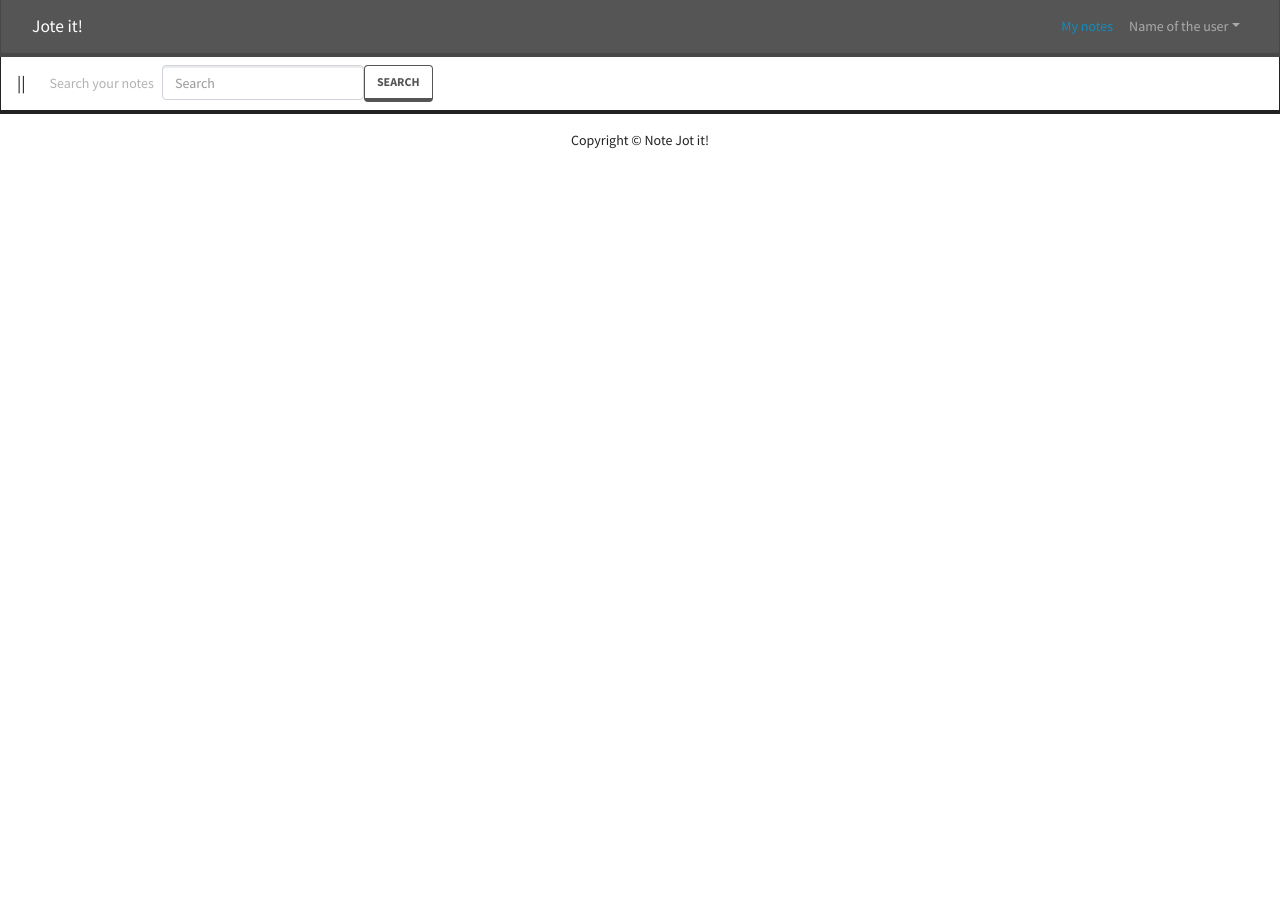
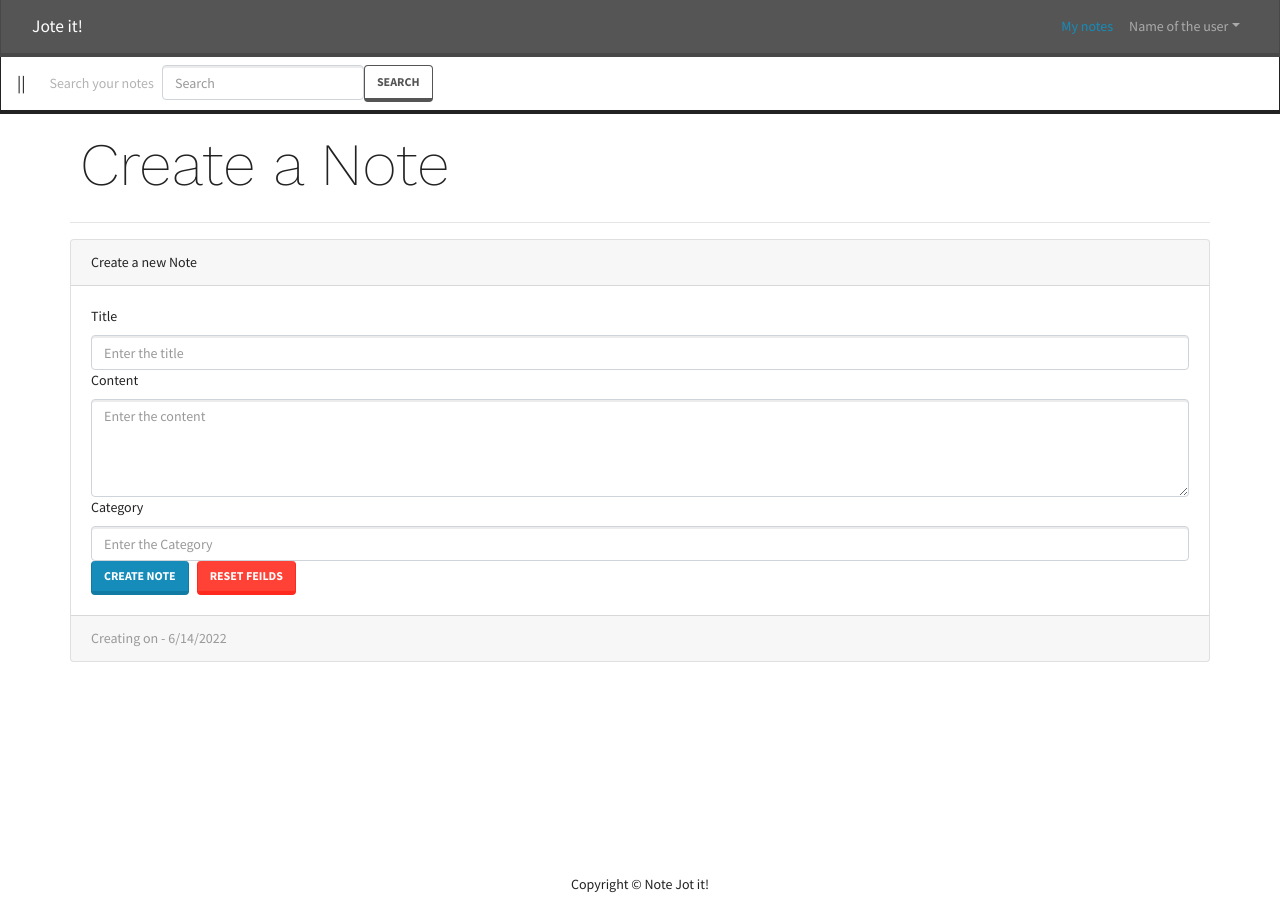
Before and after one commit to phoenix644/cs5610, a React (Create React App) app in the folder Assignment3/frontend/: page /createNote in a window 1280 px wide. Before the commit the page ends 800 px from the top, so only its background shows below. Built offline with nearby package versions, Linux system fonts and the light colour scheme.

Commit message:
Iteration3
Create notes.
react-markdown.

```diff
--- a/Assignment3/frontend/package.json
+++ b/Assignment3/frontend/package.json
@@ -11,6 +11,7 @@
     "react": "^18.1.0",
     "react-bootstrap": "^2.4.0",
     "react-dom": "^18.1.0",
+    "react-markdown": "^8.0.3",
     "react-redux": "^8.0.2",
     "react-router-dom": "^6.3.0",
     "react-scripts": "5.0.1",
--- a/Assignment3/frontend/src/App.js
+++ b/Assignment3/frontend/src/App.js
@@ -6,6 +6,7 @@ import { BrowserRouter, Route, Routes } from "react-router-dom";
 import MyNotes from "./screens/MyNotes/MyNotes";
 import RegisterScreen from "./screens/RegisterScreen/RegisterScreen";
 import LoginScreen from "./screens/LoginScreen/LoginScreen";
+import CreateNote from "./screens/CreateNote/CreateNote";
 
 const App = () => (
   <BrowserRouter>
@@ -15,6 +16,7 @@ const App = () => (
         <Route path="/" element={<LandingPage />} exact />
         <Route path="/login" element={<LoginScreen />} exact />
         <Route path="/register" element={<RegisterScreen />} exact />
+        <Route path="/createNote" element={<CreateNote />} exact />
         <Route path="/mynotes" element={<MyNotes />} />
         {/* <Route path="/mynotes" component={() => <MyNotes />} /> */}
       </Routes>
--- a/Assignment3/frontend/src/actions/notesActions.js
+++ b/Assignment3/frontend/src/actions/notesActions.js
@@ -47,3 +47,43 @@ export const listNotes = () => async (dispatch, getState) => {
     });
   }
 };
+
+export const createNoteAction =
+  (title, content, category) => async (dispatch, getState) => {
+    try {
+      dispatch({
+        type: NOTES_CREATE_REQUEST,
+      });
+
+      const {
+        userLogin: { userInfo },
+      } = getState();
+
+      const config = {
+        headers: {
+          "Content-Type": "application/json",
+          Authorization: `Bearer ${userInfo.token}`,
+        },
+      };
+
+      const { data } = await axios.post(
+        `/api/notes/create`,
+        { title, content, category },
+        config
+      );
+
+      dispatch({
+        type: NOTES_CREATE_SUCCESS,
+        payload: data,
+      });
+    } catch (error) {
+      const message =
+        error.response && error.response.data.message
+          ? error.response.data.message
+          : error.message;
+      dispatch({
+        type: NOTES_CREATE_FAIL,
+        payload: message,
+      });
+    }
+  };
--- a/Assignment3/frontend/src/reducers/notesReducers.js
+++ b/Assignment3/frontend/src/reducers/notesReducers.js
@@ -26,3 +26,17 @@ export const noteListReducer = (state = { notes: [] }, action) => {
       return state;
   }
 };
+
+export const noteCreateReducer = (state = {}, action) => {
+  switch (action.type) {
+    case NOTES_CREATE_REQUEST:
+      return { loading: true };
+    case NOTES_CREATE_SUCCESS:
+      return { loading: false, success: true };
+    case NOTES_CREATE_FAIL:
+      return { loading: false, error: action.payload };
+
+    default:
+      return state;
+  }
+};
--- /dev/null
+++ b/Assignment3/frontend/src/screens/CreateNote/CreateNote.js
@@ -0,0 +1,105 @@
+import React, { useEffect, useState } from "react";
+import MainScreen from "../../components/MainScreen";
+import { Button, Card, Form } from "react-bootstrap";
+import { useDispatch, useSelector } from "react-redux";
+import { createNoteAction } from "../../actions/notesActions";
+import Loading from "../../components/Loading";
+import ErrorMessage from "../../components/ErrorMessage";
+import ReactMarkdown from "react-markdown";
+import { useNavigate } from "react-router-dom";
+
+function CreateNote({ history }) {
+  const [title, setTitle] = useState("");
+  const [content, setContent] = useState("");
+  const [category, setCategory] = useState("");
+
+  //using dispatch hook and node selector hook.
+  const dispatch = useDispatch();
+  const navigate = useNavigate();
+
+  const noteCreate = useSelector((state) => state.noteCreate);
+  const { loading, error, note } = noteCreate;
+
+  console.log(note);
+
+  const resetHandler = () => {
+    setTitle("");
+    setCategory("");
+    setContent("");
+  };
+
+  const submitHandler = (e) => {
+    e.preventDefault();
+    if (!title || !content || !category) return;
+    dispatch(createNoteAction(title, content, category));
+
+    resetHandler(); // reset all of the field again and back to the main page .
+    navigate("/mynotes");
+  };
+
+  useEffect(() => {}, []);
+
+  return (
+    <MainScreen title="Create a Note">
+      <Card>
+        <Card.Header>Create a new Note</Card.Header>
+        <Card.Body>
+          <Form onSubmit={submitHandler}>
+            {error && <ErrorMessage variant="danger">{error}</ErrorMessage>}
+            <Form.Group controlId="title">
+              <Form.Label>Title</Form.Label>
+              <Form.Control
+                type="text"
+                value={title}
+                placeholder="Enter the title"
+                onChange={(e) => setTitle(e.target.value)}
+              />
+            </Form.Group>
+
+            <Form.Group controlId="content">
+              <Form.Label>Content</Form.Label>
+              <Form.Control
+                as="textarea"
+                value={content}
+                placeholder="Enter the content"
+                rows={4}
+                onChange={(e) => setContent(e.target.value)}
+              />
+            </Form.Group>
+            {content && (
+              <Card>
+                <Card.Header>Note Preview</Card.Header>
+                <Card.Body>
+                  <ReactMarkdown>{content}</ReactMarkdown>
+                </Card.Body>
+              </Card>
+            )}
+
+            <Form.Group controlId="content">
+              <Form.Label>Category</Form.Label>
+              <Form.Control
+                type="content"
+                value={category}
+                placeholder="Enter the Category"
+                onChange={(e) => setCategory(e.target.value)}
+              />
+            </Form.Group>
+            {loading && <Loading size={50} />}
+            <Button type="submit" variant="primary">
+              Create Note
+            </Button>
+            <Button className="mx-2" onClick={resetHandler} variant="danger">
+              Reset Feilds
+            </Button>
+          </Form>
+        </Card.Body>
+
+        <Card.Footer className="text-muted">
+          Creating on - {new Date().toLocaleDateString()}
+        </Card.Footer>
+      </Card>
+    </MainScreen>
+  );
+}
+
+export default CreateNote;
--- a/Assignment3/frontend/src/screens/MyNotes/MyNotes.js
+++ b/Assignment3/frontend/src/screens/MyNotes/MyNotes.js
@@ -1,12 +1,14 @@
 import React, { useEffect, useState } from "react";
 import { Badge, Button, Card, Accordion } from "react-bootstrap";
 import { useAccordionButton } from "react-bootstrap/AccordionButton";
-import { Link } from "react-router-dom";
+import { Link, useNavigate } from "react-router-dom";
 import MainScreen from "../../components/MainScreen";
 
 import axios from "axios";
 import { useDispatch, useSelector } from "react-redux";
 import { listNotes } from "../../actions/notesActions";
+import Loading from "../../components/Loading";
+import ErrorMessage from "../../components/ErrorMessage";
 
 function CustomToggle({ children, eventKey }) {
   const decoratedOnClick = useAccordionButton(eventKey, () =>
@@ -39,11 +41,20 @@ function CustomToggle({ children, eventKey }) {
 
 const MyNotes = () => {
   const dispatch = useDispatch();
+  const navigate = useNavigate();
 
   //useSelector Hook.
   const noteList = useSelector((state) => state.noteList);
   const { loading, notes, error } = noteList;
   // const [notes, setNotes] = useState([]);
+
+  //to get the user info to see if they were not logined move them to login screen.
+  const userLogin = useSelector((state) => state.userLogin);
+  const { userInfo } = userLogin;
+
+  const noteCreate = useSelector((state) => state.noteCreate);
+  const { success: successCreate } = noteCreate; // whenever this fire offs it run useeffect again.
+  //so we use successCreate as dependency to useeffect as well.
 
   const deleteHandler = (id) => {
     if (window.confirm("Are you sure?")) {
@@ -61,16 +72,26 @@ const MyNotes = () => {
     // fetchNotes();
     //call our action in note actions.
     dispatch(listNotes());
-  }, [dispatch]);
+    //check if there was nothing in the user info move user to login screen.
+    if (!userInfo) {
+      navigate("/");
+    }
+  }, [dispatch, successCreate, navigate, userInfo]);
+  //also this useeffect is dependant on navigate and useInfo as we see if useInfo changes it going to do naviagte.
 
   return (
-    <MainScreen title="Here you go, Jote it down right away.">
-      <Link nk to="creaWtenote">
+    <MainScreen title={`Here you go, Jot it down right away ${userInfo.name}`}>
+      <Link nk to="/createNote">
         <Button style={{ marginLeft: 10, marginBottom: 6 }} size="lg">
           Create New Note
         </Button>
       </Link>
-      {notes?.map((note) => (
+      {/* wanna put something based on our redux state on line 46 we check if it
+      was loading or error we load other components */}
+      {error && <ErrorMessage variant="danger">{error}</ErrorMessage>}
+      {loading && <Loading />}
+      {/* we use reverse to list it from newer to oldest notes. */}
+      {notes?.reverse().map((note) => (
         <Accordion key={note._id}>
           <Card style={{ margin: 10 }}>
             <Card.Header style={{ display: "flex" }}>
@@ -109,8 +130,10 @@ const MyNotes = () => {
                 <blockquote className="blockquote mb-0">
                   <p>{note.content}</p>
                   <footer className="blockquote-footer">
-                    Created on - date{" "}
-                    <cite title="Source Title">Source Title</cite>
+                    Created on -{" "}
+                    <cite title="Source Title">
+                      {note.createdAt.substring(0, 10)}
+                    </cite>
                   </footer>
                 </blockquote>
               </Card.Body>
--- a/Assignment3/frontend/src/store.js
+++ b/Assignment3/frontend/src/store.js
@@ -2,14 +2,14 @@ import { createStore, combineReducers, applyMiddleware } from "redux";
 import thunk from "redux-thunk";
 import { composeWithDevTools } from "redux-devtools-extension";
 import { userLoginReducer, userRegisterReducer } from "./reducers/userReducers";
-import { noteListReducer } from "./reducers/notesReducers";
+import { noteCreateReducer, noteListReducer } from "./reducers/notesReducers";
 
 //this function contain our reducer
 const reducer = combineReducers({
   userLogin: userLoginReducer,
   userRegister: userRegisterReducer,
   noteList: noteListReducer,
-  //   noteCreate: noteCreateReducer,
+  noteCreate: noteCreateReducer,
   //   noteDelete: noteDeleteReducer,
   //   noteUpdate: noteUpdateReducer,
   //   userUpdate: userUpdateReducer,
```
Also changed, not shown: 1 other file (tests, documents, lock files or other folders).
